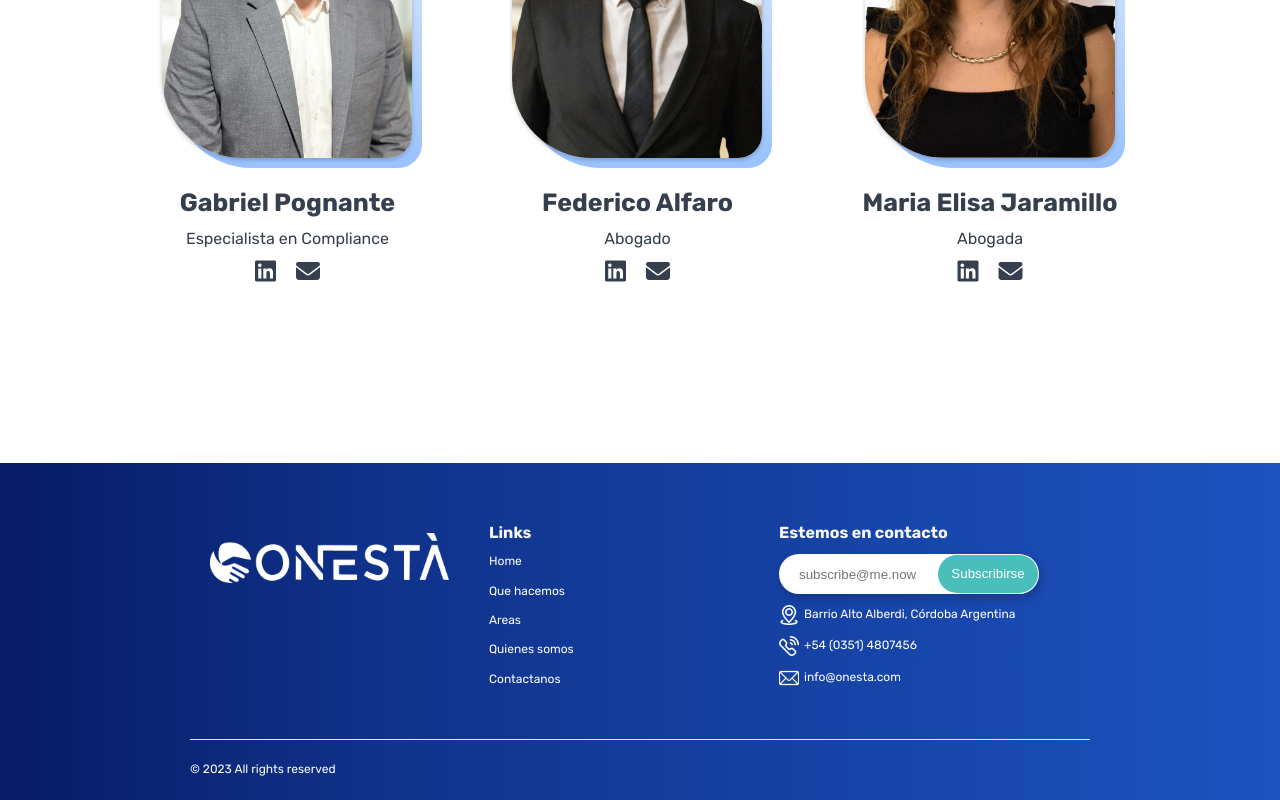
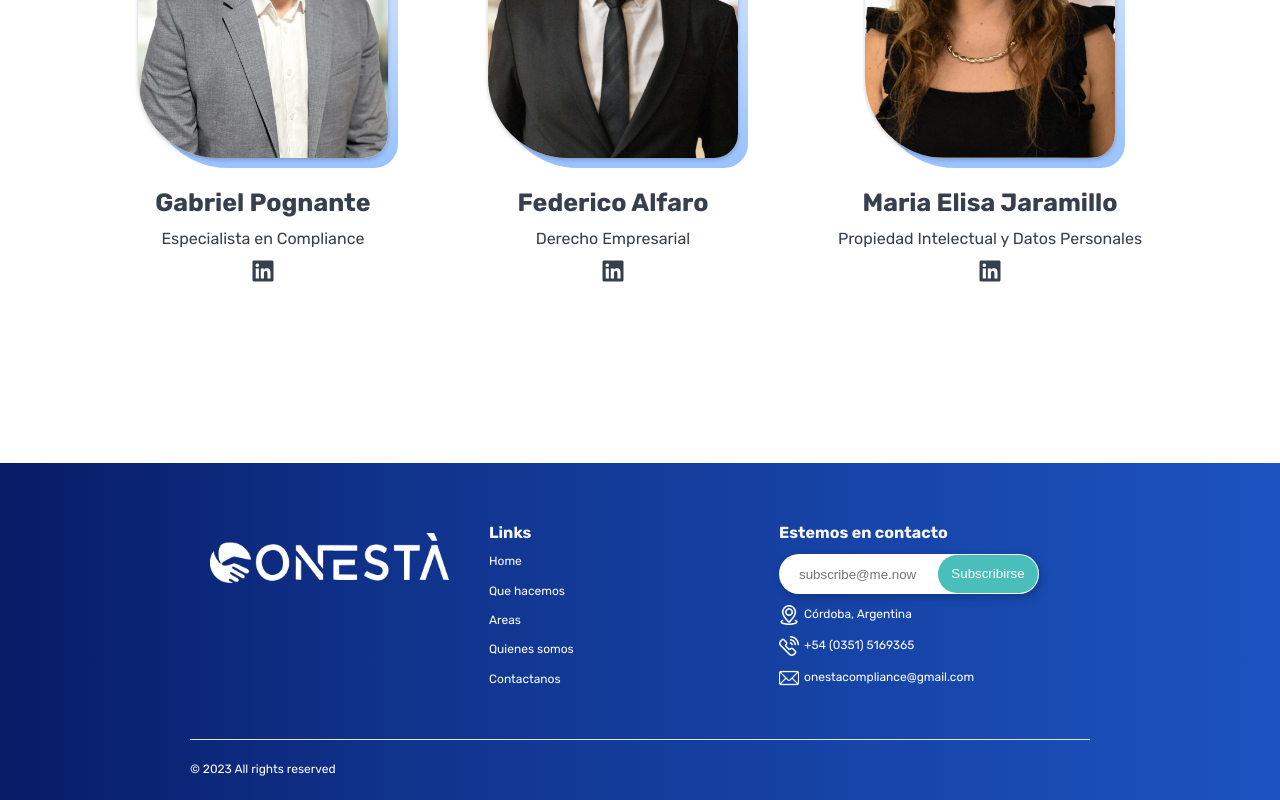
Before and after one commit to lalipognante/onestalanding-next, a Next.js app in the folder next-app/: page / in a window 1280 px wide. Shown: the part 4676-5476 px from the top of the page. Built offline with nearby package versions, Linux system fonts and the light colour scheme.

Commit message:
add real information contact

```diff
--- a/next-app/pages/api/contact.js
+++ b/next-app/pages/api/contact.js
@@ -7,15 +7,15 @@ export default async (req, res) => {
     port: 465,
     secure: true,
     auth: {
-      user: 'lalipognante@gmail.com',
-      pass: 'lzmgygifpqtlqdnd'
+      user: 'onestacompliance@gmail.com',
+      pass: 'ahtldqqxgvqkspxa'
     }
   })
 
   try {
     const emailRes = await transporter.sendMail({
       from: email,
-      to: 'lalipognante@gmail.com',
+      to: 'onestacompliance@gmail.com',
       subject: 'Nuevo subscriptor desde la web de ONESTÁ',
       html: `<p>Tienes un nuevo subscriptor desde la web de ONESTÁ  <br/> Su email es: ${email} <br/> Ponte en contacto ! </p>`
     });
--- a/next-app/sections/Footer.jsx
+++ b/next-app/sections/Footer.jsx
@@ -36,7 +36,7 @@ function Footer() {
                   height={20}
                   src={site}
                 />
-                <a>Barrio Alto Alberdi, Córdoba Argentina</a>
+                <a>Córdoba, Argentina</a>
               </div>
               <div style={{ display: 'flex', gap: '5px'}}>
               <Image
@@ -45,7 +45,7 @@ function Footer() {
                   src={telephone}
                 />
                 {/* <img src={telephone}  width={20} height={20}/> */}
-                <a>+54 (0351) 4807456</a>
+                <a>+54 (0351) 5169365</a>
               </div>
               <div style={{ display: 'flex', gap: '5px'}}>
                 <Image
@@ -54,7 +54,7 @@ function Footer() {
                   src={email}
                 />
                 {/* <img src={email}  width={20} height={20}/> */}
-                <a>info@onesta.com</a>
+                <a>onestacompliance@gmail.com</a>
               </div>
             </div>
           </div>
--- a/next-app/sections/TeamCard.jsx
+++ b/next-app/sections/TeamCard.jsx
@@ -24,8 +24,7 @@ export default function TeamCard({ card }) {
         {card?.position}
       </div>
       <div className='team-member-contact'>
-        <a className="fa-brands fa-linkedin"></a>
-        <a className="fa fa-envelope"></a>
+        <a href={card?.linkedin} target="_blank" rel="noopener noreferrer" className="fa-brands fa-linkedin"></a>
       </div>
     </div>
   )
--- a/next-app/sections/TeamMembers.jsx
+++ b/next-app/sections/TeamMembers.jsx
@@ -15,12 +15,13 @@ export const TeamMembers = () => {
         "Diplomado en Crimen Organizado, Corrupción y Terrorismo (Univ. De Salamanca, España)",
         "Programa en Compliance y Prevención de la Corrupción Corporativa (Univ. S21)",
         "Certificación Internacional en Ética y Compliance (AAEC)"
-      ]
+      ],
+      linkedin: "https://www.linkedin.com/in/gabriel-pognante-329910165/"
     },
     {
       id: 2,
       name: 'Federico Alfaro',
-      position: 'Abogado',
+      position: 'Derecho Empresarial',
       // icon: icon2
       curriculum: [
         "Abogado (U.B.A)",
@@ -28,12 +29,13 @@ export const TeamMembers = () => {
         "MBA en Gestión y Dirección de Organizaciones (U.B.P)",
         "Diplomado en Métodos Alternativos de Resolución de Conflictos",
         "Con más de 10 años de trayectoria como abogado independiente en el área civil, comercial y empresarial."
-      ]
+      ],
+      linkedin: "https://www.linkedin.com/in/federico-alfaro-seghieri-52a5701a9/"
     },
     {
       id: 3,
       name: 'Maria Elisa Jaramillo',
-      position: 'Abogada',
+      position: 'Propiedad Intelectual y Datos Personales',
       // icon: icon3
       curriculum: [
         "Abogada (UHE)",
@@ -42,7 +44,8 @@ export const TeamMembers = () => {
         "Más de 4 años de trayectoria como abogada en Ecuador en las áreas corporativa e inmobiliario",
         "2 años como abogada en Argentina en las áreas civil y empresarial",
         "Certificada con nivel B2 de inglés (Cambridge)"
-      ]
+      ],
+      linkedin: "https://www.linkedin.com/in/maria-elisa-jaramillo-salazar-73524b264/"
     }
   ]
   return (
--- a/next-app/sections/Whatsapp.jsx
+++ b/next-app/sections/Whatsapp.jsx
@@ -5,7 +5,7 @@ import Image from 'next/image';
 export default function Whatsapp({ card }) {
   return (
     <div>
-      <a href="https://wa.me/3468560635?text=Hola,%20estoy%20interesado%20en%20conocer%20más%20sobre%20los%20servicios%20de%20ONESTÁ.%20¿Podrías%20brindarme%20más%20información?%20¡Gracias!" rel="noopener" target="_blank">
+      <a href="https://wa.me/3515169365?text=Hola,%20estoy%20interesado%20en%20conocer%20más%20sobre%20los%20servicios%20de%20ONESTÁ.%20¿Podrías%20brindarme%20más%20información?%20¡Gracias!" rel="noopener" target="_blank">
         <div className="whatsapp-button">
           <div className="text">
             <p className="desktop">Contacta a nuestro equipo</p>
```
